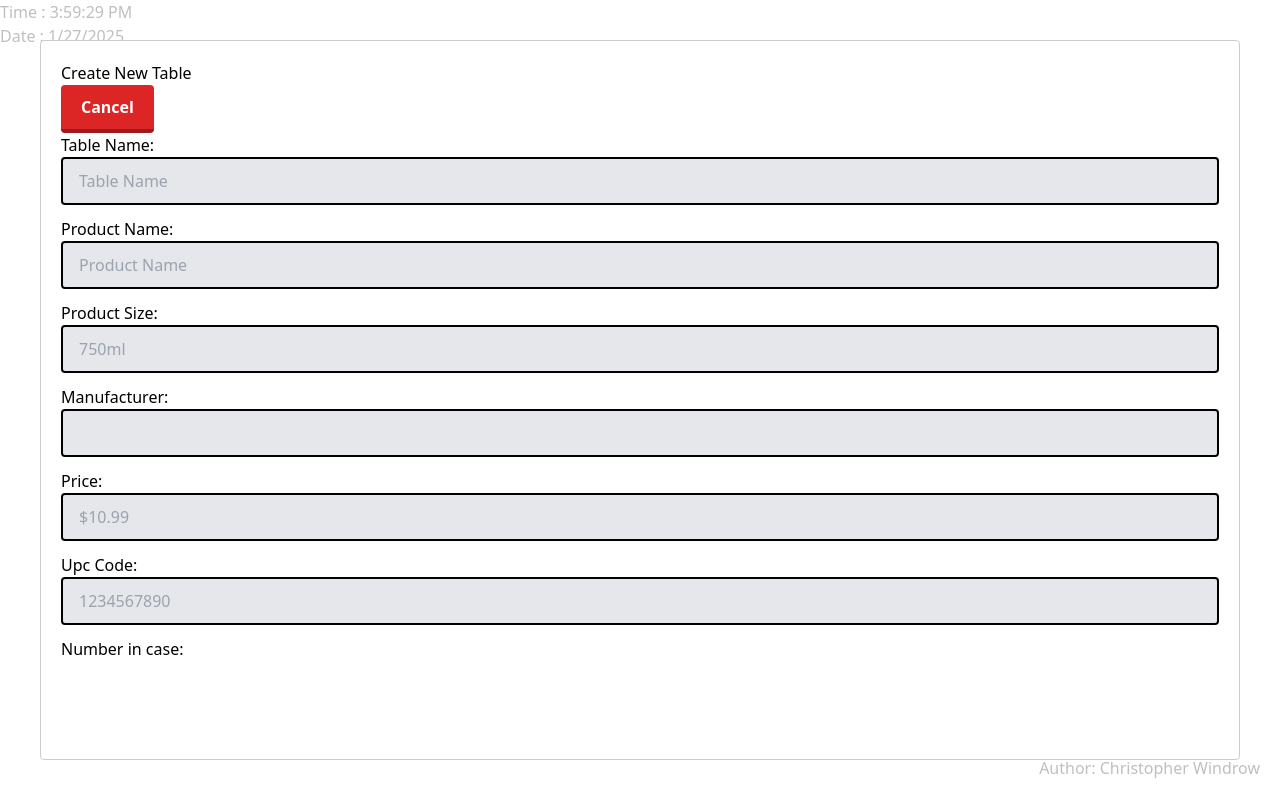
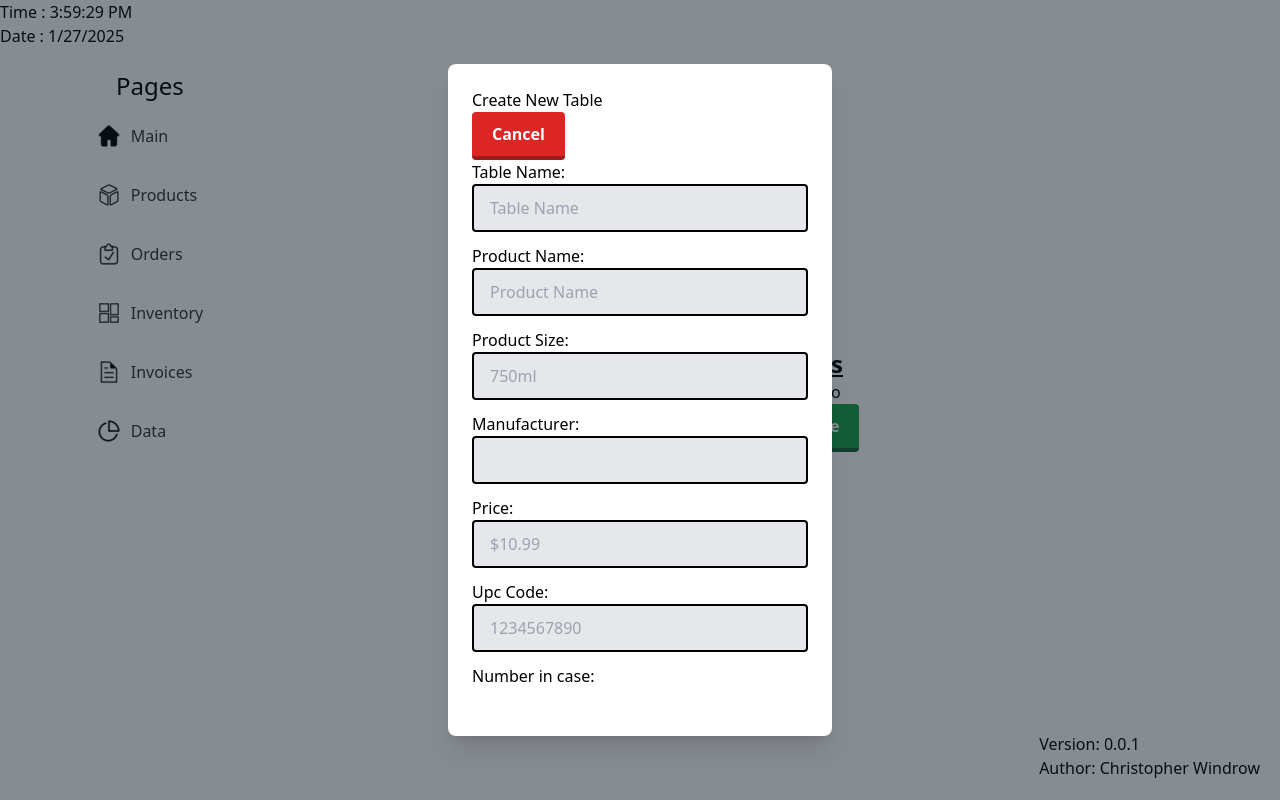
Before and after one commit to cwindrow007/RSPFStack, a React (Create React App) app in the folder frontend/: page /Products in a window 1280 px wide. Both pictures are taken after a click on the button "Create Table". Built offline with nearby package versions, Linux system fonts and the light colour scheme.

Commit message:
Update CreateTableModal.tsx
Updates and did small styling on the table modal, will do more work when home.

```diff
--- a/frontend/src/Components/Modals/CreateTableModal.tsx
+++ b/frontend/src/Components/Modals/CreateTableModal.tsx
@@ -44,7 +44,9 @@ return(
     <>
         <button className="bg-green-600 hover:bg-green-400 text-white font-bold py-2.5
             px-5 border-b-4 border-green-800 hover:border-green-500 rounded" onClick={() => setModalIsOpen(true)}> Create Table</button>
-        <Modal isOpen={modalIsOpen} onCloseReques={() => setModalIsOpen(false)}>
+        <Modal isOpen={modalIsOpen} onCloseRequest={() => setModalIsOpen(false)}
+        className="bg-white rounded-lg p-6 w-96 shadow-xl mx-auto"
+               overlayClassName="fixed inset-0 bg-gray-900 bg-opacity-50 flex items-center justify-center" >
             <h3>Create New Table</h3>
 
             <div>
```
